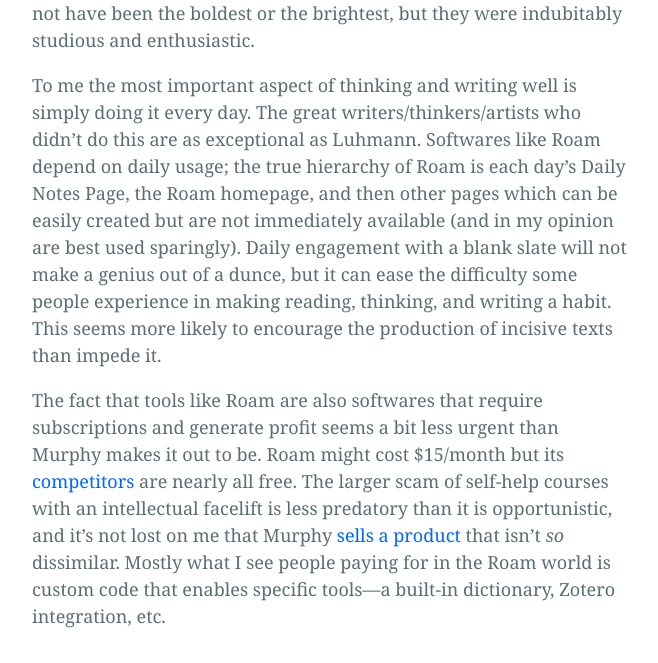
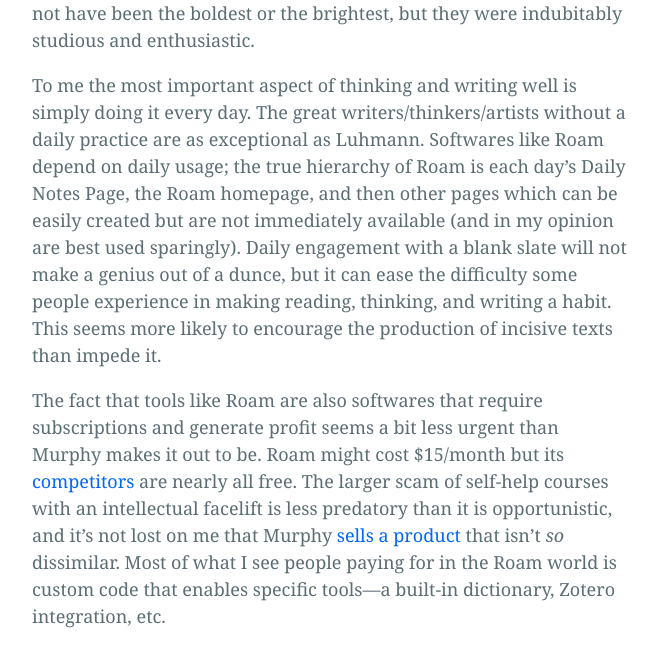
Before and after one commit to bliss-st/ss-website, a Jekyll site: the page built from _posts/2022-4-27-in-defense.md, in a window 1280 px wide and 900 px high, scrolled down 1572 px. Shown: the part 187-850 px from the top of the window, without its empty margins (308-966 px from the left). Built offline with Jekyll 4.4.1, drawn with Linux system fonts in a browser that asks for light colours.

Commit message:
Update 2022-4-27-in-defense.md

```diff
--- a/_posts/2022-4-27-in-defense.md
+++ b/_posts/2022-4-27-in-defense.md
@@ -13,6 +13,6 @@
 
 I agree with Murphy that a knowledge graph will not make a great thinker out of a lesser one. Nonhierarchical systems like Roam etc. do create an opportunity for the totalists to attempt to totalize (to grow fat on digital data, in Murphy's words). This doesn't strike me as a complete negative. I am reminded of the kids in high school who would highlight entire paragraphs instead of taking specific notes. If I recall correctly, those kids usually performed pretty well. They might not have been the boldest or the brightest, but they were indubitably studious and enthusiastic.
 
-To me the most important aspect of thinking and writing well is simply doing it every day. The great writers/thinkers/artists who didn't do this are as exceptional as Luhmann. Softwares like Roam depend on daily usage; the true hierarchy of Roam is each day's Daily Notes Page, the Roam homepage, and then other pages which can be easily created but are not immediately available (and in my opinion are best used sparingly). Daily engagement with a blank slate will not make a genius out of a dunce, but it can ease the difficulty some people experience in making reading, thinking, and writing a habit. This seems more likely to encourage the production of incisive texts than impede it.
+To me the most important aspect of thinking and writing well is simply doing it every day. The great writers/thinkers/artists without a daily practice are as exceptional as Luhmann. Softwares like Roam depend on daily usage; the true hierarchy of Roam is each day's Daily Notes Page, the Roam homepage, and then other pages which can be easily created but are not immediately available (and in my opinion are best used sparingly). Daily engagement with a blank slate will not make a genius out of a dunce, but it can ease the difficulty some people experience in making reading, thinking, and writing a habit. This seems more likely to encourage the production of incisive texts than impede it.
 
-The fact that tools like Roam are also softwares that require subscriptions and generate profit seems a bit less urgent than Murphy makes it out to be. Roam might cost $15/month but its [competitors]("https://logseq.com/") are nearly all free. The larger scam of self-help courses with an intellectual facelift is less predatory than it is opportunistic, and it's not lost on me that Murphy [sells a product]("https://indiethinkers.org/") that isn't <em>so</em> dissimilar. Mostly what I see people paying for in the Roam world is custom code that enables specific tools—a built-in dictionary, Zotero integration, etc.
+The fact that tools like Roam are also softwares that require subscriptions and generate profit seems a bit less urgent than Murphy makes it out to be. Roam might cost $15/month but its [competitors]("https://logseq.com/") are nearly all free. The larger scam of self-help courses with an intellectual facelift is less predatory than it is opportunistic, and it's not lost on me that Murphy [sells a product]("https://indiethinkers.org/") that isn't <em>so</em> dissimilar. Most of what I see people paying for in the Roam world is custom code that enables specific tools—a built-in dictionary, Zotero integration, etc.
```
